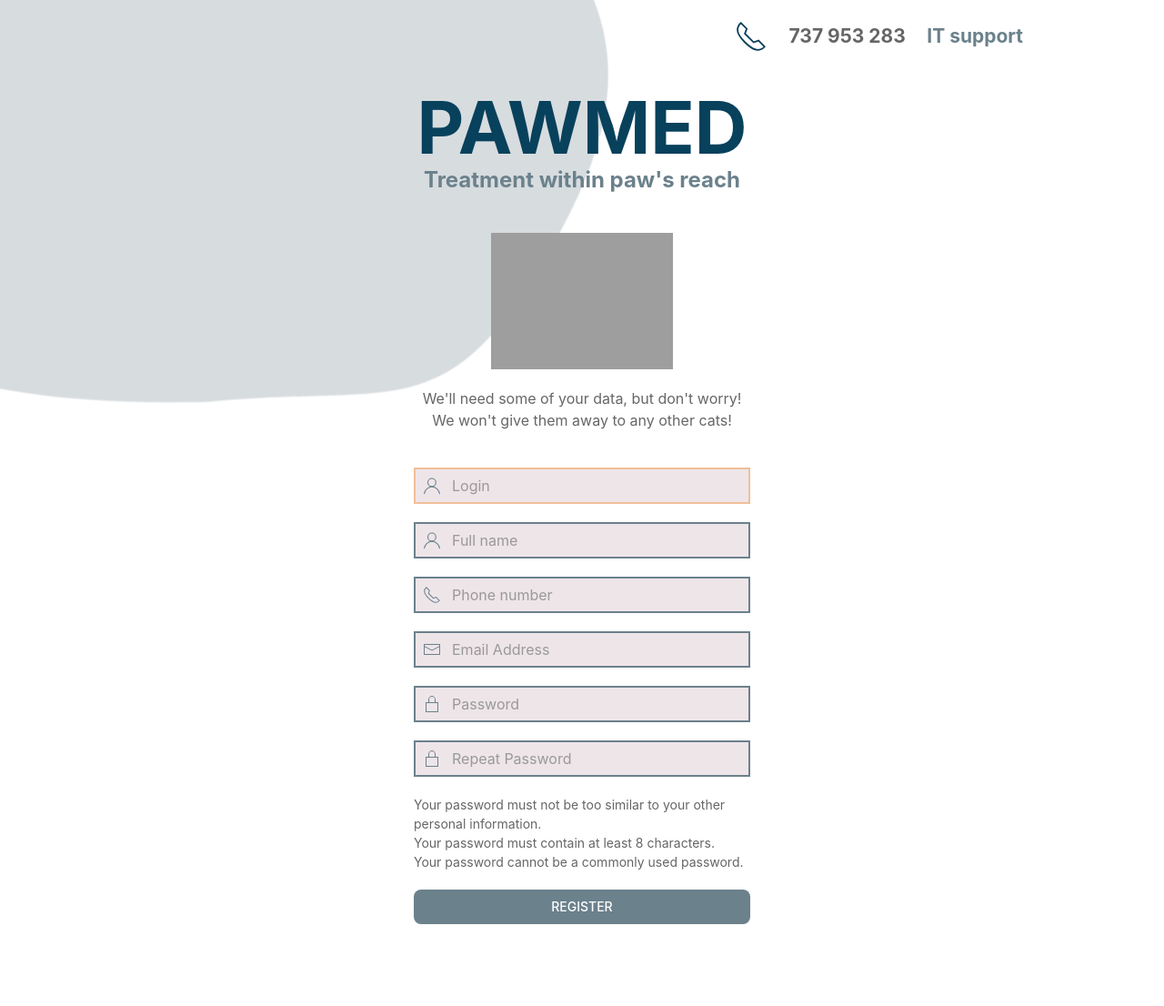
After one commit to Notiooo/PawMed, a Django app: template PawMed/pawmed-front/public/templates/users/register.html in a window 1280 px wide. The commit adds this page. Shown: the whole page at 91% size. Run offline with Django 4.2, Linux system fonts and the light colour scheme; the template is opened without the code that fills it: values that come from a table or form of the project are taken from there, others are empty; parts of the project's set-up code (start-up, migrations or seed data) failed here and were passed over; some libraries are stand-ins or nearby versions; grey boxes are pictures that could not be loaded.

Commit message:
Add initial web design of login and register panel

```diff
--- a/PawMed/PawMed/settings.py
+++ b/PawMed/PawMed/settings.py
@@ -46,6 +46,9 @@ INSTALLED_APPS = [
     # Our apps
     'users',
     'homepage',
+
+    # 3-rd party
+    'widget_tweaks',
 ]
 
 MIDDLEWARE = [
--- a/PawMed/PawMed/urls.py
+++ b/PawMed/PawMed/urls.py
@@ -34,6 +34,7 @@ router.register(r'users', CustomUserViewSet)
 
 urlpatterns = [
     path('admin/', admin.site.urls),
+    path('users/', include('users.urls')),
     path('', include('homepage.urls')),
     path('', include(router.urls)),
 ]
--- a/PawMed/pawmed-front/public/static/css/pawmed.css
+++ b/PawMed/pawmed-front/public/static/css/pawmed.css
@@ -1,52 +1,41 @@
-
 /* ==== Colors ==== */
-.pm-background-darkblue
-{
+.pm-background-darkblue {
     background: #08415C;
 }
 
-.pm-background-lightblue
-{
+.pm-background-lightblue {
     background: #6B818C;
 }
 
-.pm-background-red
-{
+.pm-background-red {
     background: #CC2936;
 }
 
-.pm-background-white
-{
+.pm-background-white {
     background: #EEE5E9;
 }
 
-.pm-background-manhattan
-{
+.pm-background-manhattan {
     background: #F1Bf98;
 }
 
-.pm-color-darkblue
-{
+.pm-color-darkblue {
     color: #08415C;
 }
 
-.pm-color-lightblue
-{
+.pm-color-lightblue {
     color: #6B818C;
 }
 
-.pm-color-red
-{
+.pm-color-red {
     color: #CC2936;
 }
 
-.pm-color-white
-{
+.pm-color-white {
     color: #EEE5E9;
 }
 
-.pm-color-manhattan
-{
+.pm-color-manhattan {
     color: #F1Bf98;
 }
 
@@ -118,44 +107,66 @@
 /* ==== Forms ==== */
 /* Use it together with uk framework*/
 
-.pm-form-blue:checked
-{
-    background-color: #08415C!important;
+.pm-form-blue:checked {
+    background-color: #08415C !important;
 }
 
-.pm-form-blue:disabled
-{
-  background-color: #f8f8f8!important;
-  border-color: #e5e5e5!important;
+.pm-form-blue:disabled {
+    background-color: #f8f8f8 !important;
+    border-color: #e5e5e5 !important;
 }
 
-.pm-form-lightblue:checked
-{
-    background-color: #6B818C!important;
-}
-.pm-form-lightblue:disabled
-{
-  background-color: #f8f8f8!important;
-  border-color: #e5e5e5!important;
+.pm-form-blue:focus {
+    border-color: #e5e5e5 !important;
 }
 
-.pm-form-red:checked
-{
-    background-color: #CC2936!important;
+.pm-form-lightblue:checked {
+    background-color: #6B818C !important;
 }
 
-.pm-form-red:disabled
-{
-  background-color: #f8f8f8!important;
-  border-color: #e5e5e5!important;
+.pm-form-lightblue:focus {
+    border-color: #e5e5e5 !important;
 }
 
-.pm-form-manhattan:checked
-{
-    background-color: #F1Bf98!important;
+.pm-form-lightblue:disabled {
+    background-color: #f8f8f8 !important;
+    border-color: #e5e5e5 !important;
 }
-.pm-form-manhattan:disabled
-{
-  background-color: #f8f8f8!important;
-  border-color: #e5e5e5!important;
+
+.pm-form-red:checked {
+    background-color: #CC2936 !important;
 }
+
+.pm-form-red:focus {
+    border-color: #e5e5e5 !important;
+}
+
+.pm-form-red:disabled {
+    background-color: #f8f8f8 !important;
+    border-color: #e5e5e5 !important;
+}
+
+.pm-form-manhattan:checked {
+    background-color: #F1Bf98 !important;
+}
+
+.pm-form-manhattan:focus {
+    border-color: #e5e5e5 !important;
+}
+
+.pm-form-manhattan:disabled {
+    background-color: #f8f8f8 !important;
+    border-color: #e5e5e5 !important;
+}
+
+/* ==== Forms ==== */
+/* Use it together with uk framework*/
+.pm-input {
+    background-color: #EEE5E9 !important;
+    border: 2px solid #6B818C !important;
+    color: #6B818C;
+}
+
+.pm-input:focus {
+    border: 2px solid #F1Bf98 !important;
+}
--- /dev/null
+++ b/PawMed/pawmed-front/public/templates/users/register.html
@@ -0,0 +1,96 @@
+{% extends 'base.html' %}
+{% load widget_tweaks %}
+{% load static %}
+
+{% block content %}
+    <style>
+    body
+    {
+        overflow-x: hidden;
+    }
+    </style>
+    <nav class="uk-navbar-container uk-navbar-transparent" uk-navbar uk-scrollspy="cls: uk-animation-slide-top;">
+        <div class="uk-navbar-right">
+            <ul class="uk-navbar-nav">
+                <div class="uk-navbar-item uk-margin-xlarge-right">
+                    <span class="uk-icon pm-color-darkblue" uk-icon="icon: receiver; ratio: 1.8"></span>
+                    <span style="font-size: 21px" class="uk-text-bold uk-margin-right uk-margin-left">737 953 283</span>
+                    <span style="font-size: 21px" class="uk-text-bold pm-color-lightblue">IT support</span>
+                </div>
+            </ul>
+        </div>
+    </nav>
+
+    <div>
+        <div class="tk-blob uk-position-absolute" style="--fill: #d7dcdf; --time: 120s; z-index: -999; width: 1500px; top: -600px; left: -800px">
+          <svg xmlns="http://www.w3.org/2000/svg" viewBox="0 0 412.3 354.7">
+            <path d="m 334 47 c 57 28 97 39 85.2 111.6 s -33 63 -93 93 c -75.2 30.4 -100.2 26.4 -186.4 26.5 c -66.8 -10.1 -128.8 -29.1 -132.8 -74.1 c -3 -40 12 -54 74 -131 c 22 -20 21 -46 110 -53 c 62 1 41 11 92 17 z"></path>
+          </svg>
+        </div>
+    </div>
+    <div class="uk-container uk-width-large uk-margin-large-bottom">
+        <div class="uk-text-center uk-margin-medium-bottom" uk-scrollspy="cls: uk-animation-scale-up; target: > p, > img; delay: 100;">
+            <p style="font-size: 80px" class="uk-margin-remove uk-text-bold pm-color-darkblue uk-text-uppercase">Pawmed</p>
+            <p style="font-size: 24px; margin-top: -20px" class="uk-margin-medium-bottom uk-text-bolder pm-color-lightblue">Treatment within paw's reach</p>
+            <img src="{% static 'img/login/catWithMedbox.png' %}" width="200px"/>
+            <p>We'll need some of your data, but don't worry!<br>We won't give them away to any other cats!</p>
+        </div>
+        <form id="form" method="post" uk-scrollspy="cls: uk-animation-slide-bottom; target: > div; delay: 200;">
+            {% csrf_token %}
+            <div class="uk-margin">
+                <div class="uk-inline uk-width-1-1">
+                    <a class="uk-form-icon pm-color-lightblue" href="#" uk-icon="icon: user"></a>
+                    {% render_field form.username|attr:"autofocus" class+="uk-input pm-input" placeholder="Login" %}
+                </div>
+            </div>
+            <div class="uk-margin">
+                <div class="uk-inline uk-width-1-1">
+                    <a class="uk-form-icon pm-color-lightblue" href="#" uk-icon="icon: user"></a>
+                    {% render_field form.username|attr:"autofocus" class+="uk-input pm-input" placeholder="Full name" %}
+                </div>
+            </div>
+            <div class="uk-margin">
+                <div class="uk-inline uk-width-1-1">
+                    <a class="uk-form-icon pm-color-lightblue" href="#" uk-icon="icon: receiver"></a>
+                    {% render_field form.username|attr:"autofocus" class+="uk-input pm-input" placeholder="Phone number" %}
+                </div>
+            </div>
+            <div class="uk-margin">
+                <div class="uk-inline uk-width-1-1">
+                    <a class="uk-form-icon pm-color-lightblue" href="#" uk-icon="icon: mail"></a>
+                    {% render_field form.username|attr:"autofocus" class+="uk-input pm-input" placeholder="Email Address" %}
+                </div>
+            </div>
+            <div class="uk-margin">
+                <div class="uk-inline uk-width-1-1">
+                    <a class="uk-form-icon pm-color-lightblue" href="#" uk-icon="icon: lock"></a>
+                    {% render_field form.username class+="uk-input pm-input" placeholder="Password" %}
+                </div>
+            </div>
+            <div class="uk-margin">
+                <div class="uk-inline uk-width-1-1">
+                    <a class="uk-form-icon pm-color-lightblue" href="#" uk-icon="icon: lock"></a>
+                    {% render_field form.username class+="uk-input pm-input" placeholder="Repeat Password" %}
+                </div>
+            </div>
+            <div class="uk-flex-column uk-text-small uk-margin">
+                <div>Your password must not be too similar to your other personal information.</div>
+                <div>Your password must contain at least 8 characters.</div>
+                <div>Your password cannot be a commonly used password.</div>
+            </div>
+            <div class="uk-margin">
+                <a href="#"><button type="submit" value="register" class="uk-button pm-button-primary uk-width-1-1">Register</button></a>
+            </div>
+        </form>
+    </div>
+    {% if form.non_field_errors %}
+    <div class="uk-alert-danger" uk-alert>
+        {% for error in form.non_field_errors %}
+            {{ error }}
+        {% endfor %}
+        {% for error in form.captcha.errors %}
+            <p>{{ error }}</p>
+        {% endfor %}
+    </div>
+    {% endif %}
+{% endblock content %}
--- a/pawmedEnv/requirements.txt
+++ b/pawmedEnv/requirements.txt
@@ -6,3 +6,4 @@ tzdata==2021.5
 djangorestframework==3.13.1
 django-cors-headers==3.11.0
 psycopg2==2.9.3
+django-widget-tweaks==1.4.12
```
Also changed, not shown: PawMed/pawmed-front/public/templates/homepage/homepage.html (+13 -7 lines), PawMed/users/views.py (+7 -0 lines).
